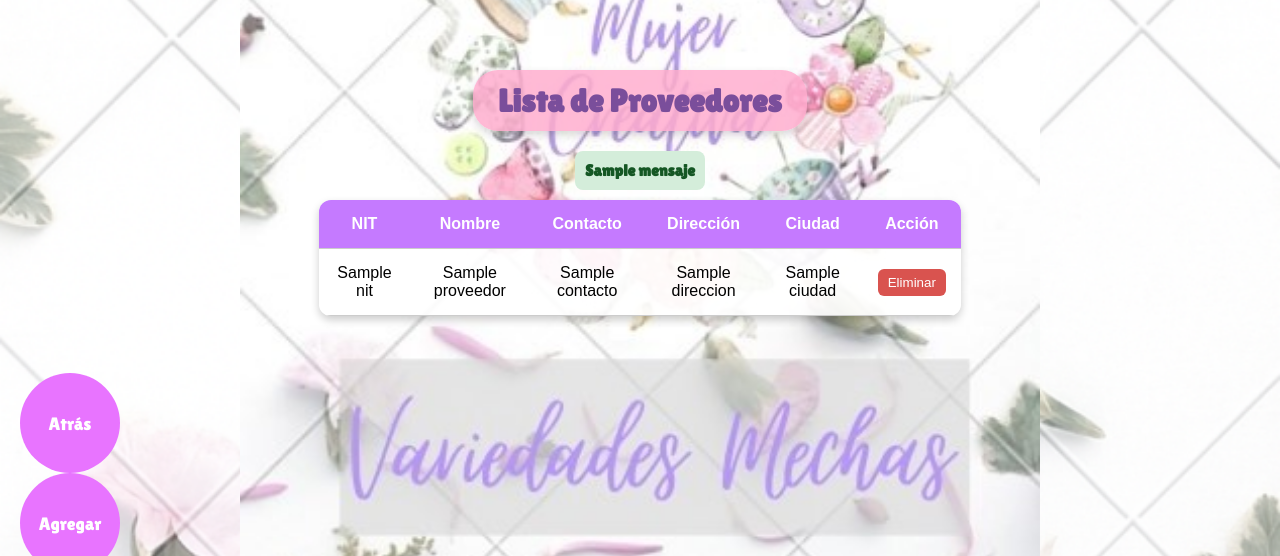
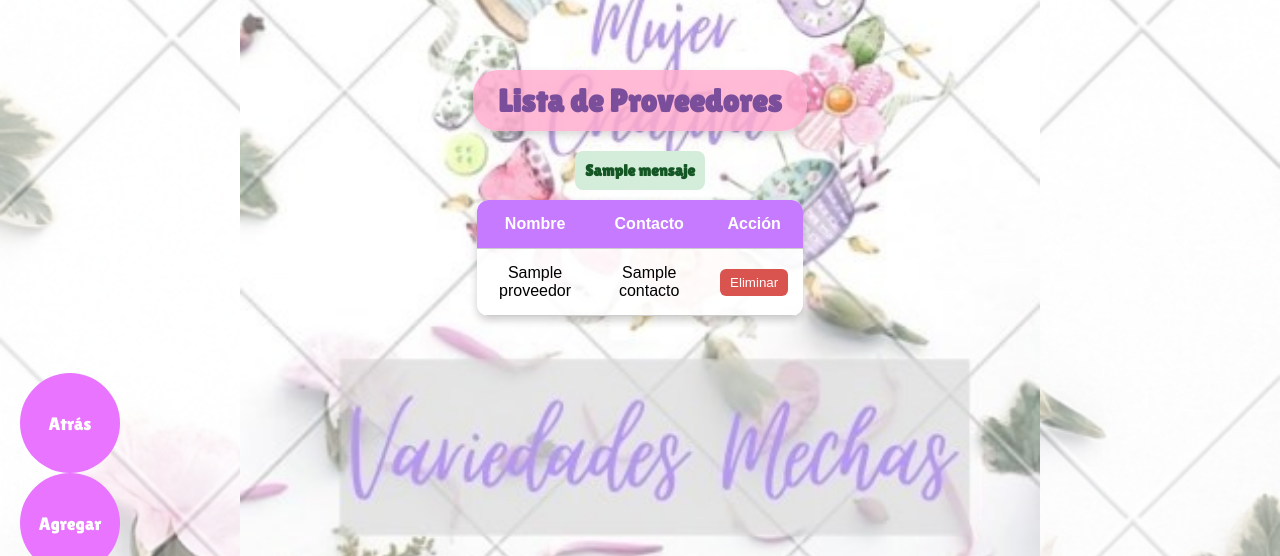
Before and after one commit to SantiArandaRod/dev_CreacionesMechasStore, a FastAPI app: template templates/proveedores.html in a window 1280 px wide. Shown: the part 207-763 px from the top of the page. Run offline with FastAPI, Linux system fonts and the light colour scheme; the template is opened without the code that fills it: most values are stand-ins (such as "Sample title", 1, 10 or a date in 2020); parts of the project's set-up code (start-up, migrations or seed data) failed here and were passed over.

Commit message:
cambio codigo proveedore.html

```diff
--- a/templates/proveedores.html
+++ b/templates/proveedores.html
@@ -12,22 +12,16 @@
   <table class="tabla-proveedores">
     <thead>
       <tr>
-        <th>NIT</th>
         <th>Nombre</th>
         <th>Contacto</th>
-        <th>Dirección</th>
-        <th>Ciudad</th>
         <th>Acción</th>
       </tr>
     </thead>
     <tbody>
       {% for proveedor in proveedores %}
       <tr>
-        <td>{{ proveedor.nit }}</td>
         <td>{{ proveedor.nombre }}</td>
         <td>{{ proveedor.contacto }}</td>
-        <td>{{ proveedor.direccion }}</td>
-        <td>{{ proveedor.ciudad }}</td>
         <td>
           <form action="/proveedores/eliminar/{{ proveedor.nit }}" method="post" style="display:inline;">
             <button type="submit" class="btn-eliminar">Eliminar</button>
@@ -50,7 +44,7 @@
 <div id="modalOverlay" class="overlay">
   <div class="modal-contenido">
     <h2>Agregar Proveedor</h2>
-    <form id="formProveedor" class="form-modal" method="post" action="/proveedores/">
+    <form id="formProveedor" class="form-modal" method="post" action="/proveedores/agregar">
       <label for="nit">NIT:</label>
       <input type="text" id="nit" name="nit" required>
 
```
